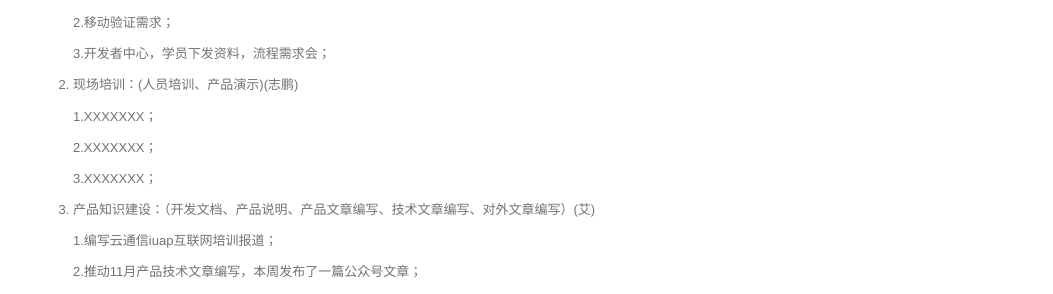
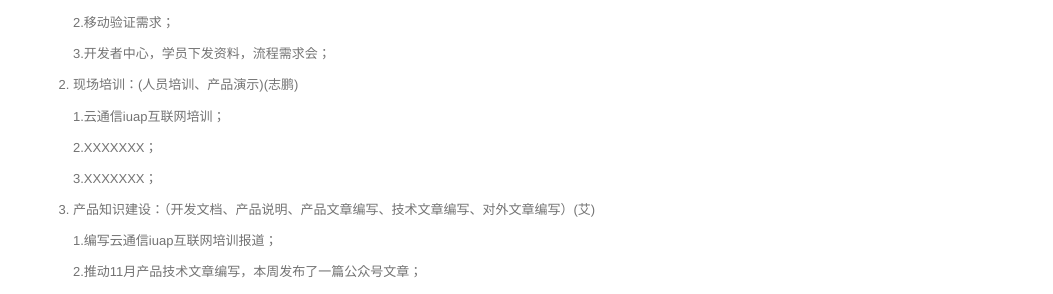
Before and after one commit to walllFlower/blog, a Jekyll site: the page built from _posts/2018-07-17-day_report_cxz.md, in a window 1280 px wide and 900 px high, scrolled down 435 px. Shown: the part 151-445 px from the top of the window, without its empty margins (227-1280 px from the left). Built offline with Jekyll 4.4.1, drawn with Linux system fonts in a browser that asks for light colours; comment, search, counter and statistics services are not loaded.

Commit message:
Update 2018-07-17-day_report_cxz.md

```diff
--- a/_posts/2018-07-17-day_report_cxz.md
+++ b/_posts/2018-07-17-day_report_cxz.md
@@ -34,7 +34,7 @@ categories: 技术运营工作周报
 
 2. 现场培训：(人员培训、产品演示)(志鹏)
 
-    1.XXXXXXX；
+    1.云通信iuap互联网培训；
 
     2.XXXXXXX；
 
```
